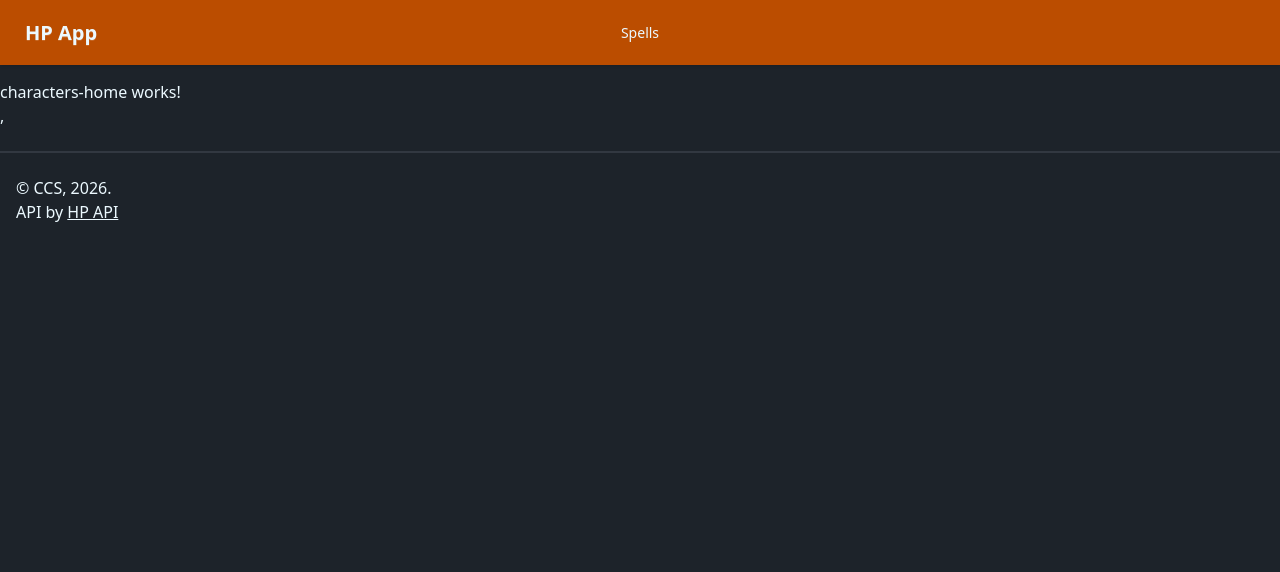
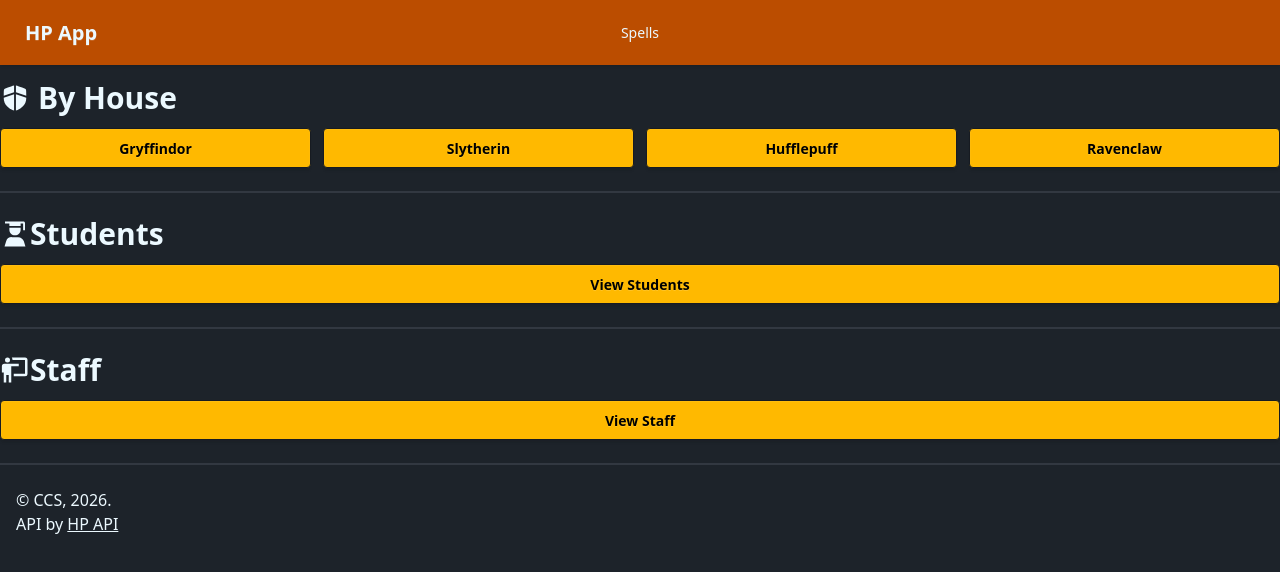
Before and after one commit to cristiancajiaos/hp-app, an Angular app: page /characters/home in a window 1280 px wide. Shown: the top 572 px of the page. Built offline with nearby package versions, Linux system fonts and the light colour scheme.

Commit message:
Llenada vista CharactersHome

```diff
--- a/src/app/characters/pages/characters-home/characters-home.html
+++ b/src/app/characters/pages/characters-home/characters-home.html
@@ -1 +1,66 @@
-<p>characters-home works!</p>,
+<section class="characters-home">
+  <h1 class="text-3xl font-bold flex items-center mb-3">
+    <svg
+      xmlns="http://www.w3.org/2000/svg"
+      width="1em"
+      height="1em"
+      class="mr-2"
+      viewBox="0 0 24 24"
+    >
+      <path d="M0 0h24v24H0z" fill="none" />
+      <g fill="currentColor">
+        <path
+          d="M11.25 2.07324C10.6437 2.18634 9.93159 2.43011 8.83772 2.80454L8.26491 3.00062C5.25832 4.02978 3.75503 4.54436 3.37752 5.08223C3.00825 5.60836 3.00018 7.14957 3 10.2093L11.25 7.45925V2.07324Z"
+        />
+        <path
+          d="M11.25 9.04039L3 11.7904V11.9912C3 17.6293 7.23896 20.3653 9.89856 21.5271C10.4093 21.7502 10.7392 21.8943 11.25 21.9595V9.04039Z"
+        />
+        <path
+          d="M12.75 21.9595V9.04039L21 11.7904V11.9912C21 17.6293 16.761 20.3653 14.1014 21.5271C13.5907 21.7502 13.2608 21.8943 12.75 21.9595Z"
+        />
+        <path
+          d="M12.75 7.45925V2.07324C13.3563 2.18634 14.0684 2.43011 15.1623 2.80454L15.7351 3.00062C18.7417 4.02978 20.245 4.54436 20.6225 5.08223C20.9918 5.60836 20.9998 7.14957 21 10.2093L12.75 7.45925Z"
+        />
+      </g>
+    </svg>
+    <span>By House</span>
+  </h1>
+  <div class="grid sm:grid-cols-1 md:grid-cols-2 lg:grid-cols-4 gap-3">
+    @for (house of houses; track house) {
+      <a [routerLink]="['/characters/house', house]" class="btn bg-amber-400 text-black">
+        {{ house | titlecase }}
+      </a>
+    }
+  </div>
+  <div class="divider"></div>
+  <h1 class="text-3xl font-bold flex items-center mb-3">
+    <svg xmlns="http://www.w3.org/2000/svg" width="1em" height="1em" viewBox="0 0 24 24">
+      <path d="M0 0h24v24H0z" fill="none" />
+      <path
+        fill="currentColor"
+        fill-rule="evenodd"
+        d="M18.75 2H4v1.5h3.5v2h9v-2h2V9H20V3.25C20 2.56 19.44 2 18.75 2M7.5 7v1.5c0 2.48 2.02 4.5 4.5 4.5s4.5-2.02 4.5-4.5V7zm11.58 10.86L20.345 22h-16.7l1.265-4.14a4.725 4.725 0 0 1 4.545-3.36h5.08c2.105 0 3.93 1.35 4.545 3.36"
+        clip-rule="evenodd"
+      />
+    </svg>
+
+    <span>Students</span>
+  </h1>
+  <a routerLink="/characters/students" class="w-full btn bg-amber-400 text-black">
+    View Students
+  </a>
+  <div class="divider"></div>
+  <h1 class="text-3xl font-bold flex items-center mb-3">
+    <svg xmlns="http://www.w3.org/2000/svg" width="1em" height="1em" viewBox="0 0 24 24">
+      <path d="M0 0h24v24H0z" fill="none" />
+      <path
+        fill="currentColor"
+        d="M20 17a2 2 0 0 0 2-2V4a2 2 0 0 0-2-2H9.46c.35.61.54 1.3.54 2h10v11h-9v2m4-10v2H9v13H7v-6H5v6H3v-8H1.5V9a2 2 0 0 1 2-2zM8 4a2 2 0 0 1-2 2a2 2 0 0 1-2-2a2 2 0 0 1 2-2a2 2 0 0 1 2 2"
+      />
+    </svg>
+    <span>Staff</span>
+  </h1>
+  <a routerLink="/characters/staff" class="w-full btn bg-amber-400 text-black">
+    View Staff
+  </a>
+</section>
--- a/src/app/characters/pages/characters-home/characters-home.ts
+++ b/src/app/characters/pages/characters-home/characters-home.ts
@@ -1,9 +1,14 @@
+import { TitleCasePipe } from '@angular/common';
 import { Component } from '@angular/core';
+import { RouterLink } from '@angular/router';
 
 @Component({
   selector: 'app-characters-home',
-  imports: [],
+  imports: [RouterLink, TitleCasePipe],
   templateUrl: './characters-home.html',
   styleUrl: './characters-home.css',
 })
-export class CharactersHome {}
+export class CharactersHome {
+
+  houses = ['gryffindor', 'slytherin', 'hufflepuff', 'ravenclaw'];
+}
```
